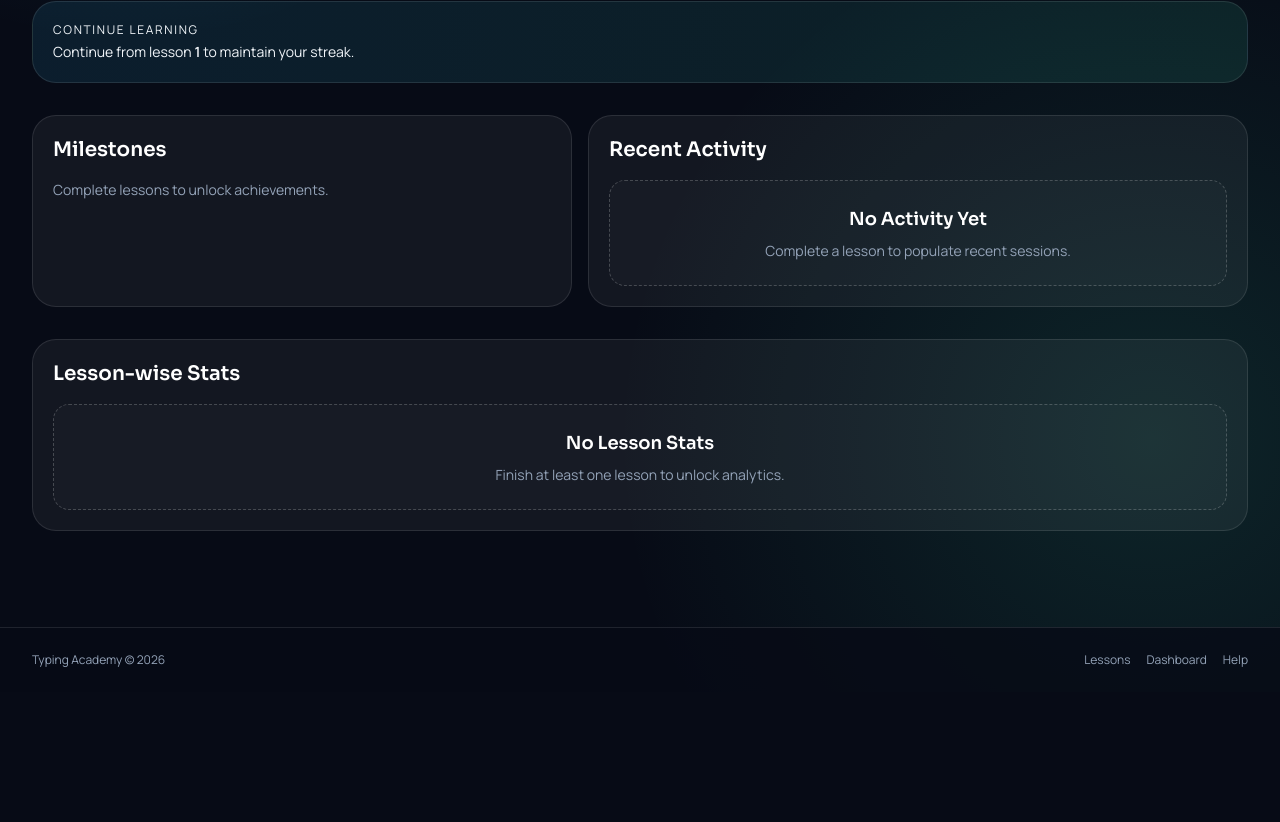
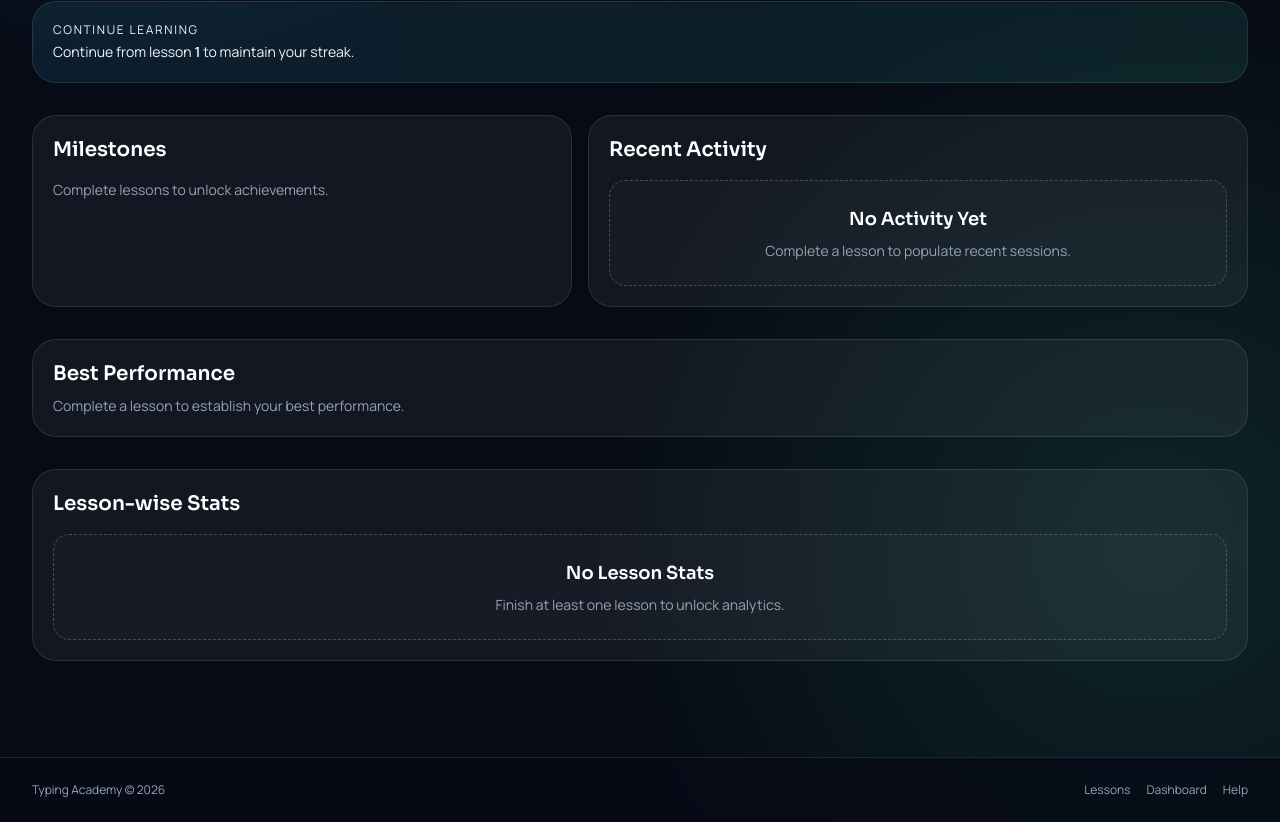
Before and after one commit to Arbab-ofc/Typing-Academy, a React (Vite) app: page /dashboard in a window 1280 px wide. Shown: the part 570-1392 px from the top of the page. Before the commit the page ends 1262 px from the top, so only its background shows below. Built offline with nearby package versions, Linux system fonts and the light colour scheme.

Commit message:
feat: surface best performance summary on dashboard

```diff
--- a/src/pages/DashboardPage.jsx
+++ b/src/pages/DashboardPage.jsx
@@ -11,6 +11,7 @@ import { formatDuration } from '../utils/typing';
 
 export default function DashboardPage() {
   const { progress, progressSummary } = useAcademyContext();
+  const bestSession = [...progress.history].sort((a, b) => b.wpm - a.wpm)[0];
 
   const averageSessionTime = progress.totalSessions
     ? Math.round(progress.totalPracticeTime / progress.totalSessions)
@@ -77,6 +78,17 @@ export default function DashboardPage() {
       </section>
 
       <section className="rounded-3xl border border-white/10 bg-white/5 p-5">
+        <h2 className="font-display text-xl font-semibold text-white">Best Performance</h2>
+        {bestSession ? (
+          <p className="mt-2 text-sm text-slate-300">
+            Lesson {bestSession.lessonId}: {bestSession.wpm} WPM at {bestSession.accuracy}% accuracy.
+          </p>
+        ) : (
+          <p className="mt-2 text-sm text-slate-400">Complete a lesson to establish your best performance.</p>
+        )}
+      </section>
+
+      <section className="rounded-3xl border border-white/10 bg-white/5 p-5">
         <h2 className="font-display text-xl font-semibold text-white">Lesson-wise Stats</h2>
         <div className="mt-4">
           <LessonStatsTable lessonStats={progress.lessonStats} />
```
